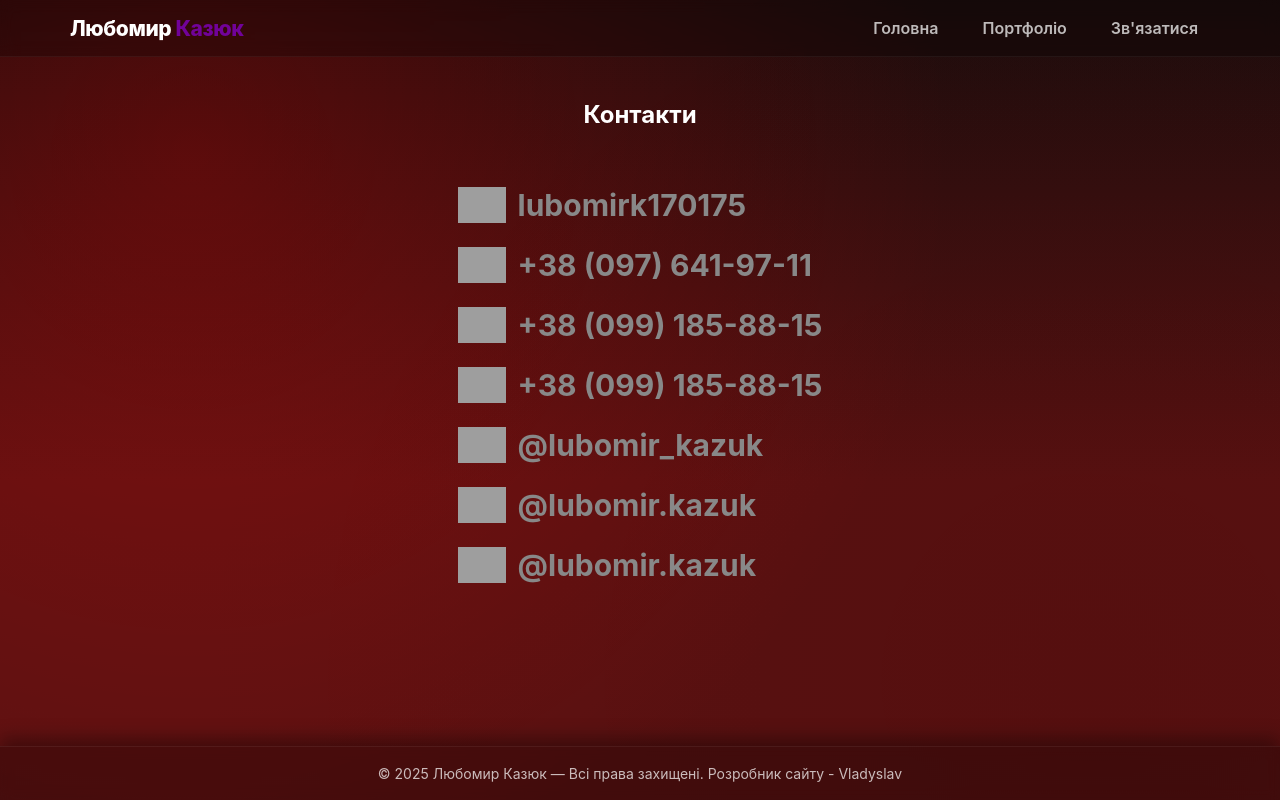
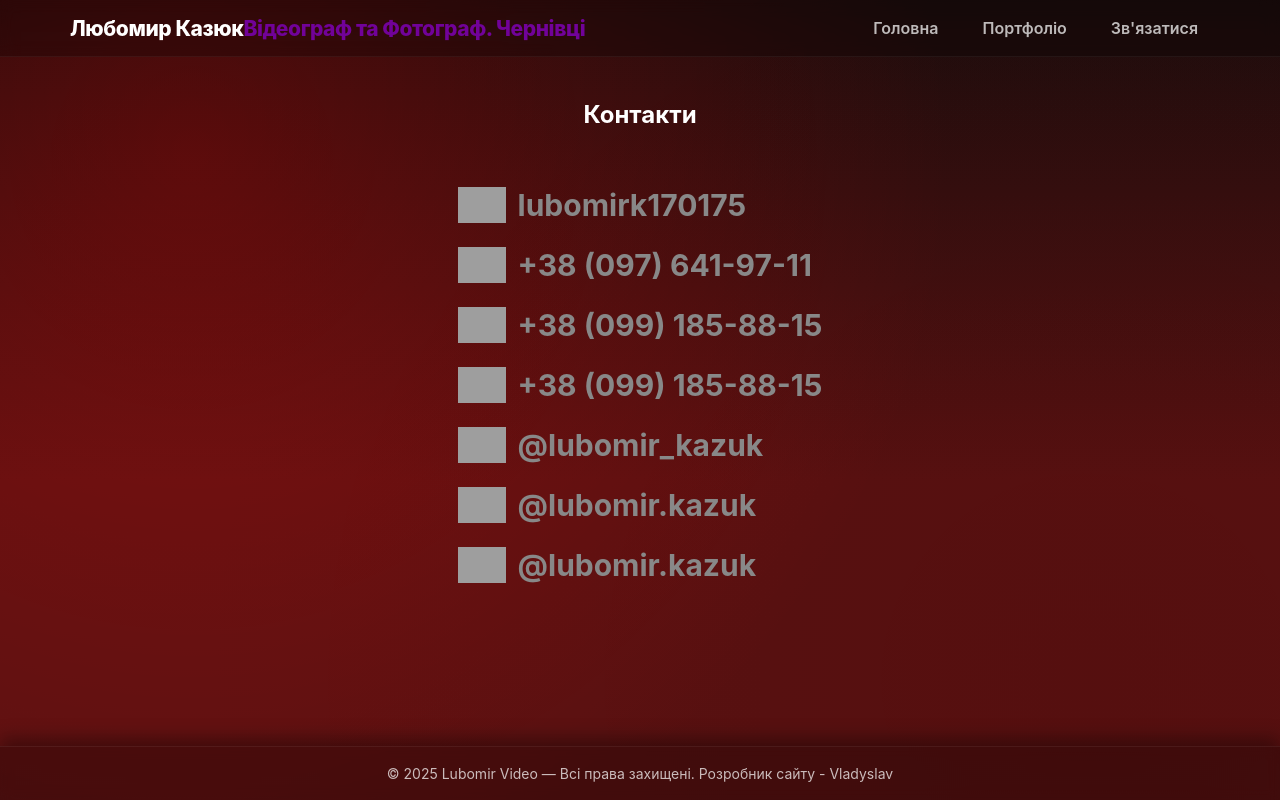
Before and after one commit to VMensem/LubomirVideoV2, a Flask app: page /contact in a window 1280 px wide. Run offline with Flask 3, Linux system fonts and the light colour scheme; grey boxes are pictures that could not be loaded.

Commit message:
Update base.html

```diff
--- a/templates/base.html
+++ b/templates/base.html
@@ -19,7 +19,7 @@
 <body>
 <header class="site-header">
   <div class="container header-inner">
-    <a class="brand" href="/">Любомир <span class="brand-accent">Казюк</span></a>
+    <a class="brand" href="/">Любомир Казюк<span class="brand-accent">Відеограф та Фотограф. Чернівці</span></a>
     <button id="navToggle" class="nav-toggle">☰</button>
     <nav id="nav" class="nav">
       <a href="/">Головна</a>
@@ -35,7 +35,7 @@
 
 <footer class="site-footer">
   <div class="container">
-    <p>© 2025 <a href="/">Любомир Казюк</a> — Всі права захищені. Розробник сайту - <a href="https://t.me/vladlotto">Vladyslav</a></p>
+    <p>© 2025 <a href="/">Lubomir Video</a> — Всі права захищені. Розробник сайту - <a href="https://t.me/vladlotto">Vladyslav</a></p>
   </div>
 </footer>
 
```
